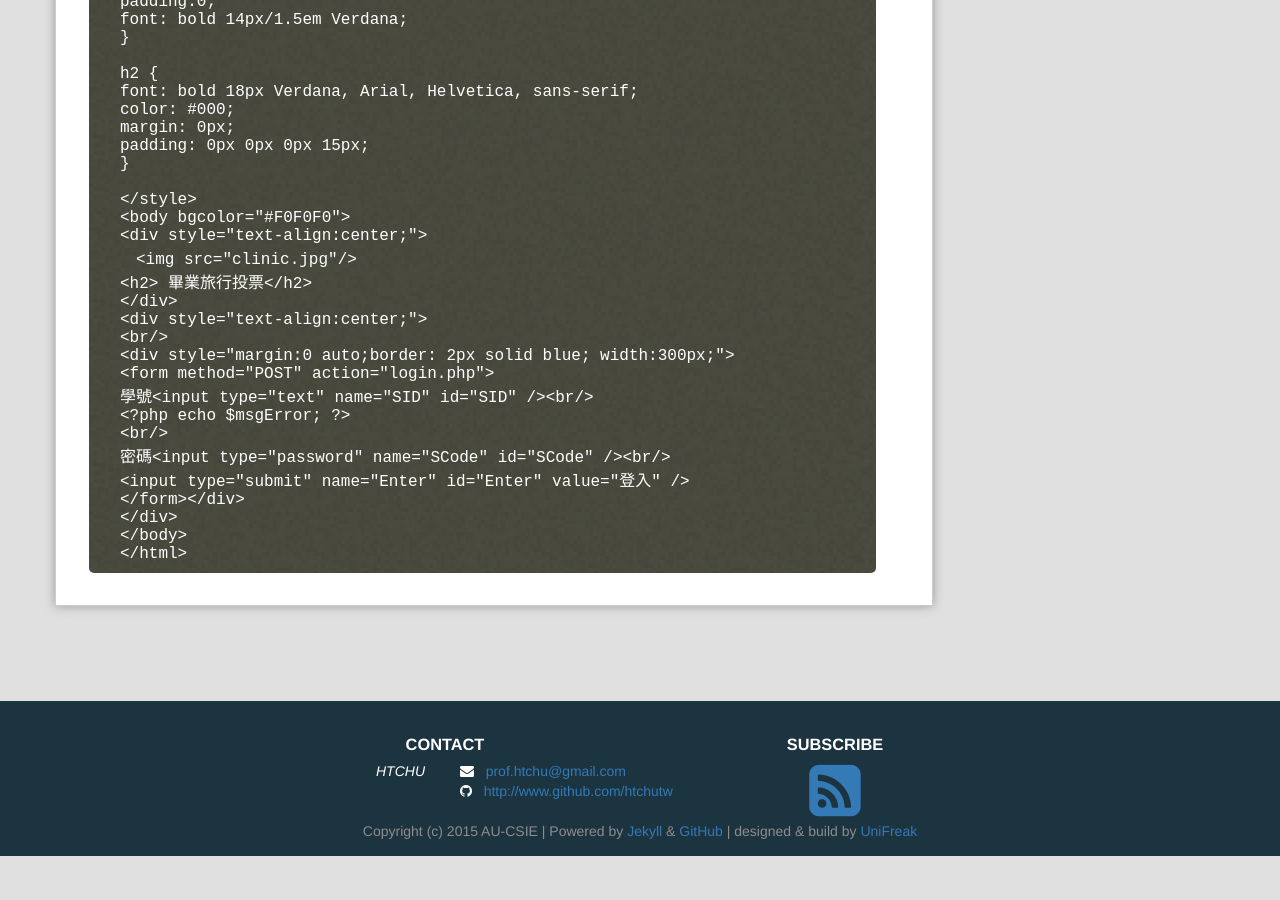
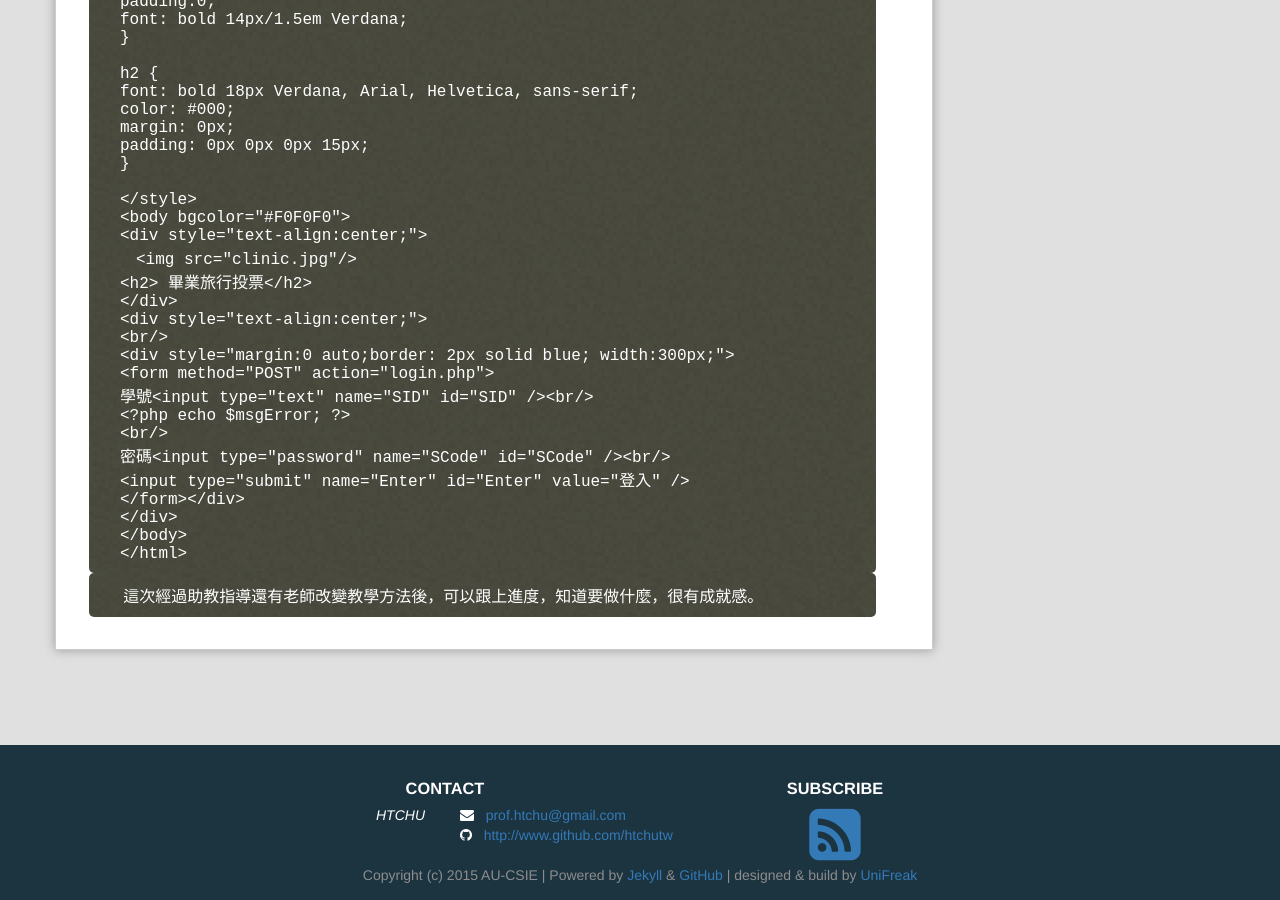
Before and after one commit to NICKTHEREAL/webcourse, a Jekyll site: the page built from _posts/2017-11-08-Class8.md, in a window 1280 px wide and 900 px high, scrolled down 2488 px. Built offline with Jekyll 4.4.1, drawn with Linux system fonts in a browser that asks for light colours; Markdown is read by kramdown in place of the engine named in the settings; comment, search, counter and statistics services are not loaded; before the commit the page ends 3344 px from its top, so only the background shows below that.

Commit message:
Update 2017-11-08-Class8.md

````diff
--- a/_posts/2017-11-08-Class8.md
+++ b/_posts/2017-11-08-Class8.md
@@ -141,3 +141,6 @@ padding: 0px 0px 0px 15px;
 [3]: https://jekyllrb.com/      "Jekyll"
 [4]: http://markdown.tw         "Markdown文件"
 [5]: http://dillinger.io/       "Dillinger"
+```
+這次經過助教指導還有老師改變教學方法後，可以跟上進度，知道要做什麼，很有成就感。
+```
````
